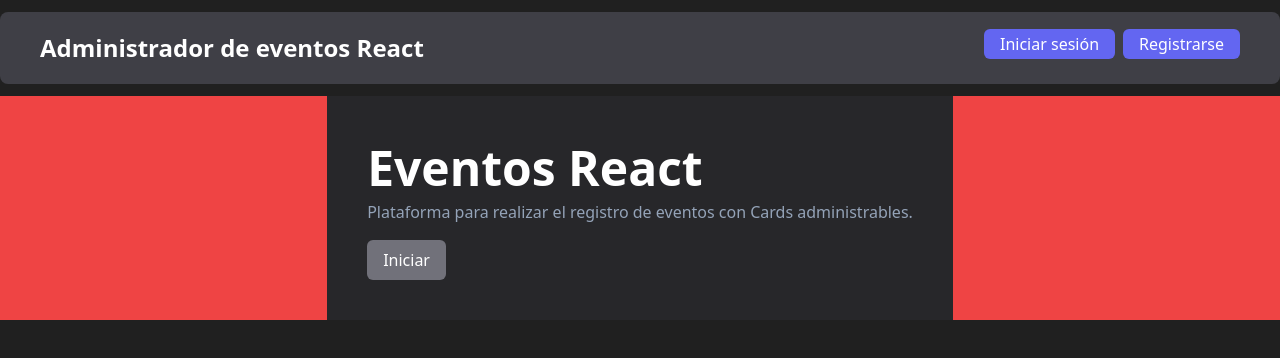
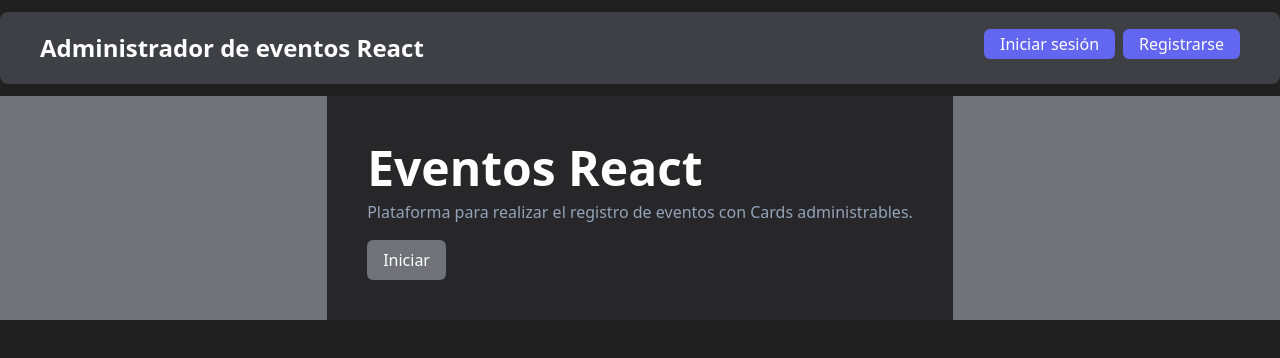
Before and after one commit to AlejandroDev74/parcial2_economia, a React (Vite) app in the folder client/: page / in a window 1280 px wide. Shown: the top 358 px of the page. Built offline with nearby package versions, Linux system fonts and the light colour scheme; no server answers.

Commit message:
Adición de la url como variable del front 4

```diff
--- a/client/src/config.js
+++ b/client/src/config.js
@@ -1 +1 @@
-export const API_URL = import.meta.env.VITE_API_URL|| "http://localhost:4000/api";
+export const API_URL = import.meta.env.VITE_API_URL|| "https://eventosback.vercel.app/";
--- a/client/src/pages/HomePage.jsx
+++ b/client/src/pages/HomePage.jsx
@@ -2,7 +2,7 @@ import { Link } from "react-router-dom";
 
 function HomePage() {
   return (
-  <section className="bg-red-500 flex justify-center items-center">
+  <section className="bg-zinc-500 flex justify-center items-center">
     <header className="bg-zinc-800 p-10">
       <h1 className="text-5xl py-2 font-bold">Eventos React</h1>
       <p className="text-md text-slate-400">
```
Also changed, not shown: 2 other files (tests, documents, lock files or other folders).
